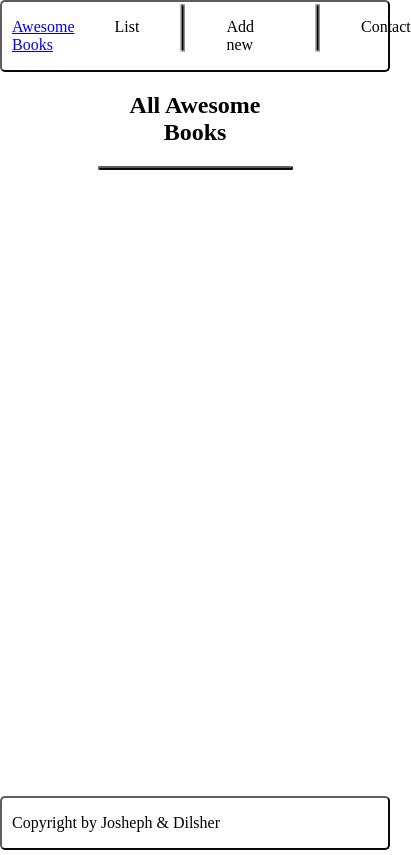
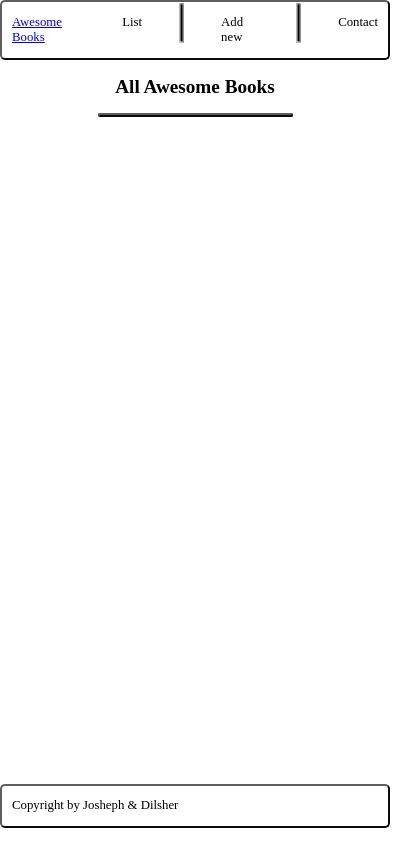
Before and after one commit to jossi30/Awesome-Book1, a website: page index.html in a window 390 px wide. Shown: the whole page, 411 px wide, since content can reach past the window. Drawn offline with Linux system fonts and the light colour scheme.

Commit message:
added styling to fit mobile version

```diff
--- a/styles.css
+++ b/styles.css
@@ -96,3 +96,13 @@ footer {
 .hidden {
   display: none;
 }
+
+@media screen and (max-width: 768px) {
+  body {
+    font-size: 80%;
+  }
+
+  .rotate {
+    width: 45px;
+  }
+}
```
